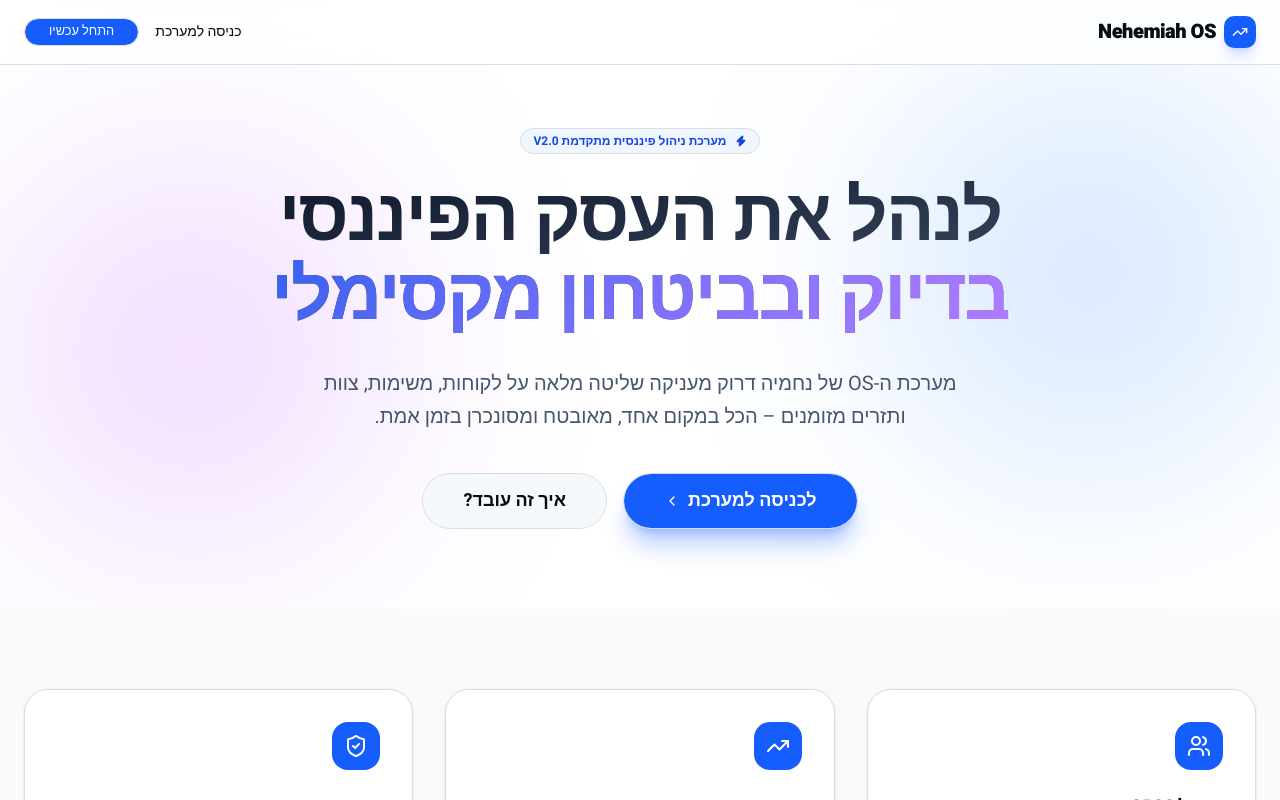
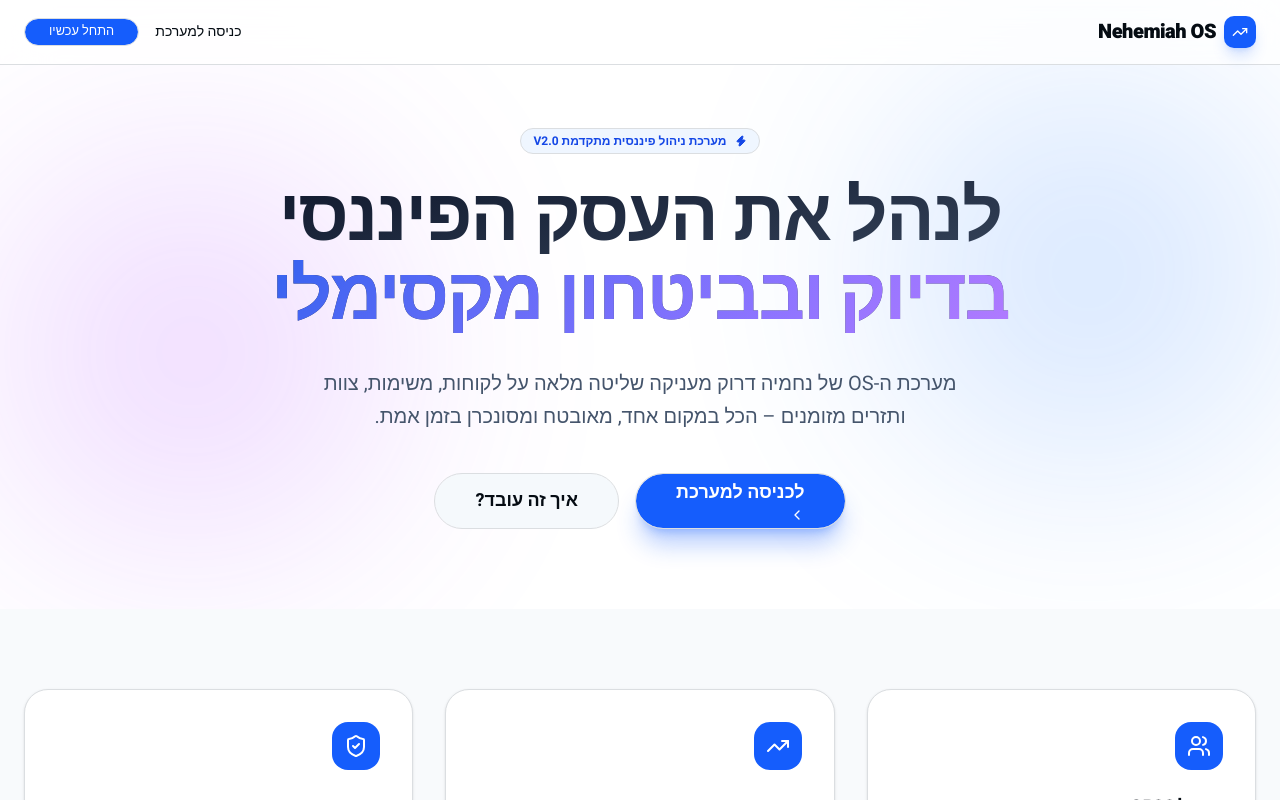
Before and after one commit to i-bukshpan/client-dashboard, a Next.js app: page / in a window 1280 px wide. Shown: the top 800 px of the page. Built offline with nearby package versions, Linux system fonts and the light colour scheme.

Commit message:
Connect landing page hero button to login

```diff
--- a/src/app/(public)/page.tsx
+++ b/src/app/(public)/page.tsx
@@ -43,9 +43,11 @@ export default function LandingPage() {
             מערכת ה-OS של נחמיה דרוק מעניקה שליטה מלאה על לקוחות, משימות, צוות ותזרים מזומנים – הכל במקום אחד, מאובטח ומסונכרן בזמן אמת.
           </p>
           <div className="flex flex-col sm:flex-row items-center justify-center gap-4">
-            <Button size="lg" className="rounded-full px-10 h-14 text-lg font-bold bg-blue-600 hover:bg-blue-500 shadow-xl shadow-blue-600/30 gap-2">
-              לכניסה למערכת
-              <ChevronLeft className="w-5 h-5" />
+            <Button size="lg" asChild className="rounded-full px-10 h-14 text-lg font-bold bg-blue-600 hover:bg-blue-500 shadow-xl shadow-blue-600/30 gap-2">
+              <Link href="/login">
+                לכניסה למערכת
+                <ChevronLeft className="w-5 h-5" />
+              </Link>
             </Button>
             <Button size="lg" variant="outline" className="rounded-full px-10 h-14 text-lg font-bold border-slate-200">
               איך זה עובד?
```
